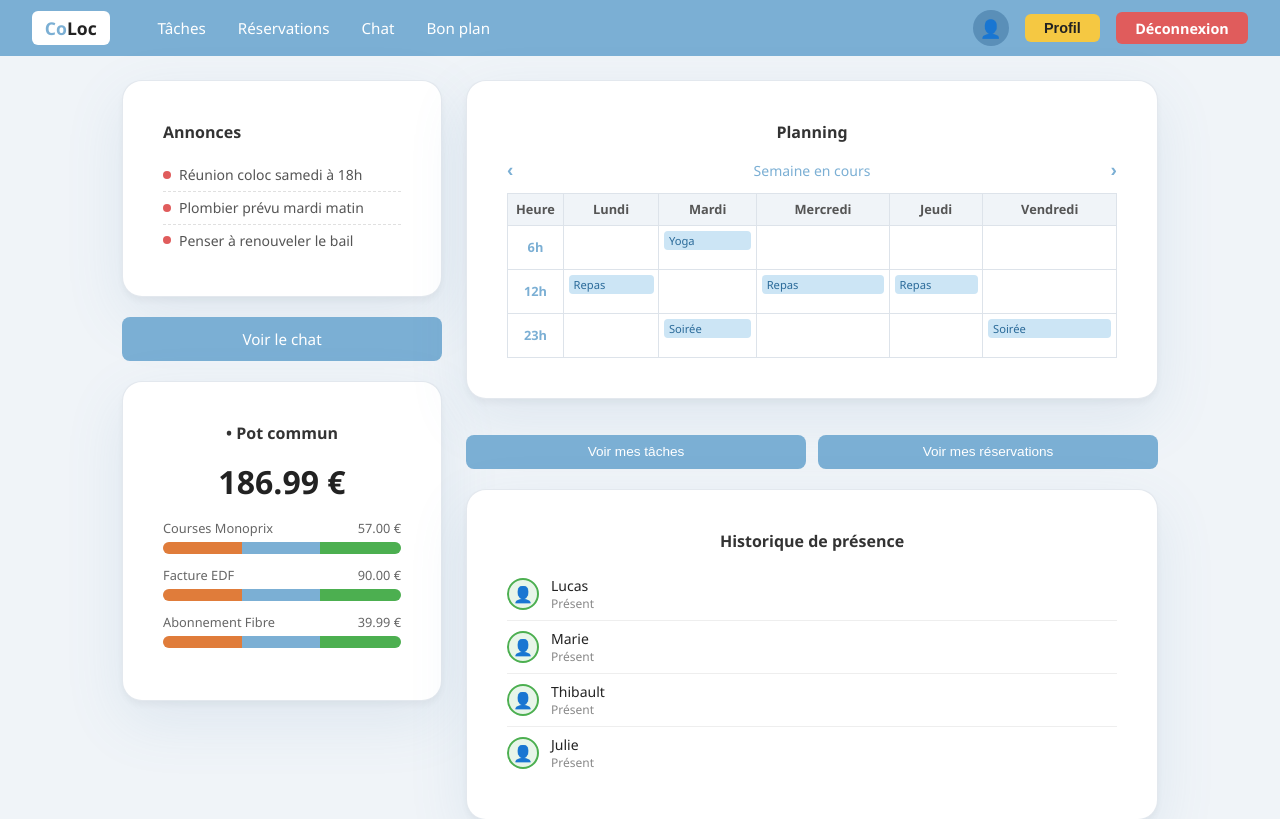
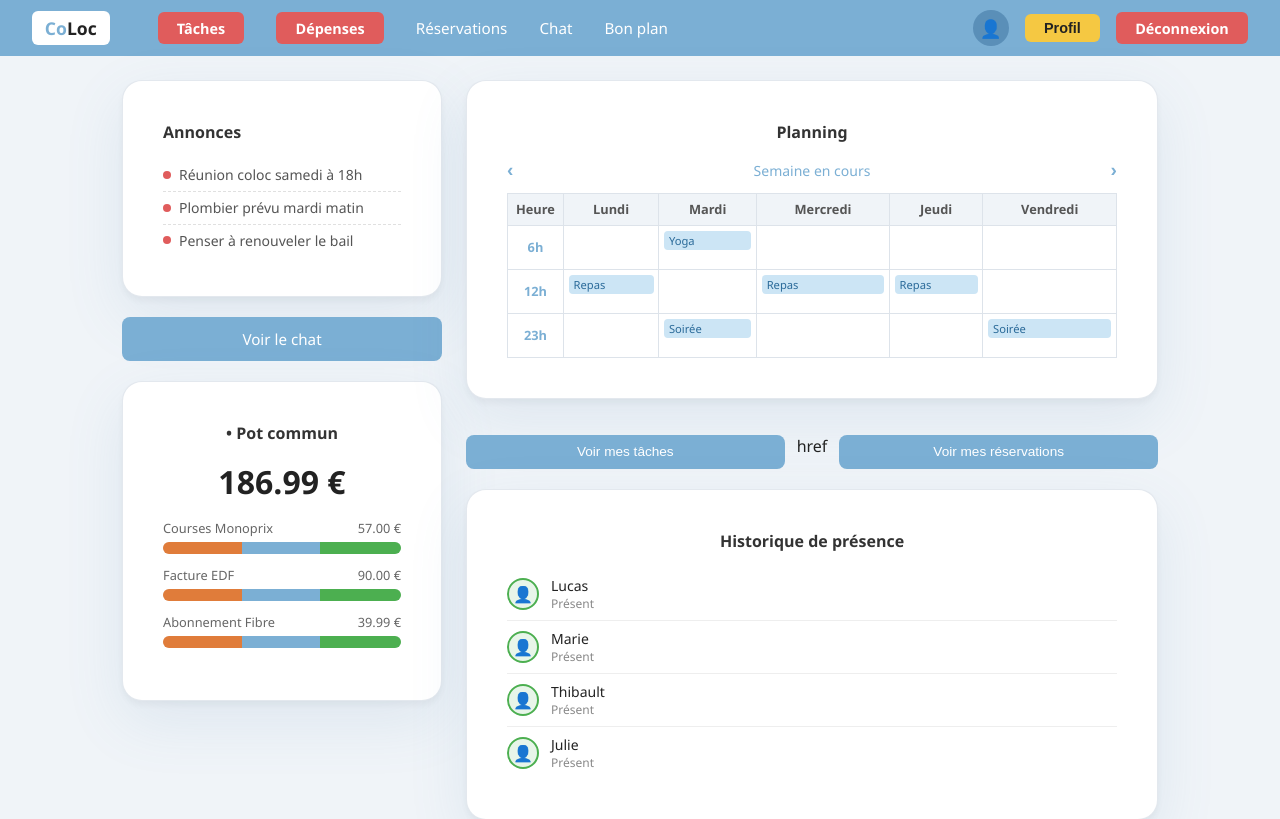
Before and after one commit to balletFrancois18/Projet-IHM-Colocation, a Flask app: page / in a window 1280 px wide. Shown: the top 819 px of the page. Run offline with Flask 3, Linux system fonts and the light colour scheme; data comes from the database, SQL or seed files in the repository; both versions use the stored data as it was after the commit.

Commit message:
liens menu

```diff
--- a/templates/index.html
+++ b/templates/index.html
@@ -11,7 +11,8 @@
 <body class="index-page">
   <nav>
     <div class="nav-logo">Co<span>Loc</span></div>
-    <a href="#">Tâches</a>
+    <a href="{{ url_for('taches') }}" class="btn-logout">Tâches</a>
+    <a href="{{ url_for('depenses') }}" class="btn-logout">Dépenses</a>
     <a href="#">Réservations</a>
     <a href="#">Chat</a>
     <a href="#">Bon plan</a>
@@ -114,7 +115,7 @@
         </table>
       </div>
       <div class="planning-btns">
-          <button class="btn-planning">Voir mes tâches</button>
+          <button class="btn-planning">Voir mes tâches</button> href
           <button class="btn-planning">Voir mes réservations</button>
         </div>
 
--- a/templates/taches.html
+++ b/templates/taches.html
@@ -62,6 +62,9 @@
         </style>
     <header>
         <h1>Tâches</h1>
+
+        <a href="{{ url_for('index.html') }}" class="btn-menu">Tâches</a>
+
          <a href="index.html"><i class="material-icons">home</i></a>
         <img src="home.png">
     </header>
```
Also changed, not shown: instance/coloc.db.
